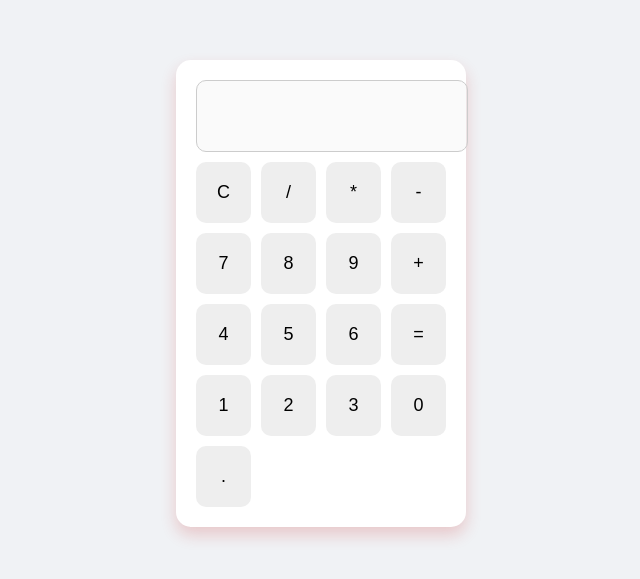
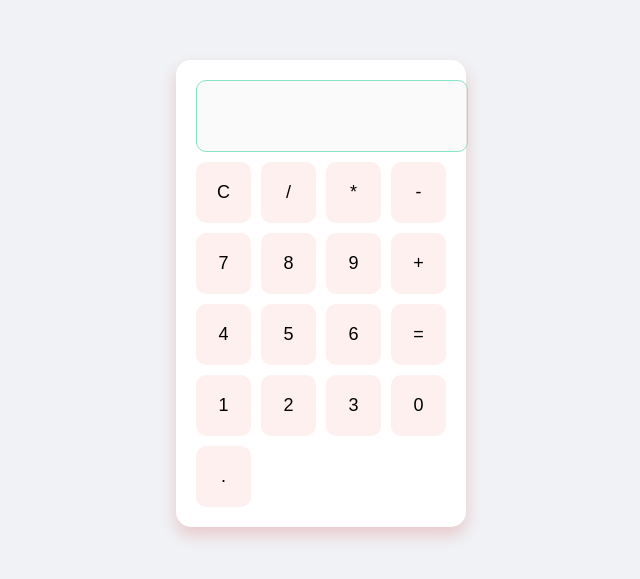
Before and after one commit to Kartikmahure11/Project-Calc, a plain HTML site: page index.html in a window 1280 px wide. Shown: the part 107-686 px from the top of the page, without its empty margins (319-959 px from the left). Drawn offline with Linux system fonts and the light colour scheme.

Commit message:
3 commit

```diff
--- a/style.css
+++ b/style.css
@@ -23,7 +23,7 @@ body {
   text-align: right;
   padding: 10px;
   border-radius: 10px;
-  border: 1px solid #ccc;
+  border: 1px solid #89e4c1;
 }
 
 .buttons {
@@ -37,9 +37,9 @@ button {
   font-size: 18px;
   border: none;
   border-radius: 10px;
-  background-color: #eee;
+  background-color: #fff0f0;
   cursor: pointer;
-  transition: background-color 0.2s;
+  transition: background-color 0.4s;
 }
 
 button:hover {
```
